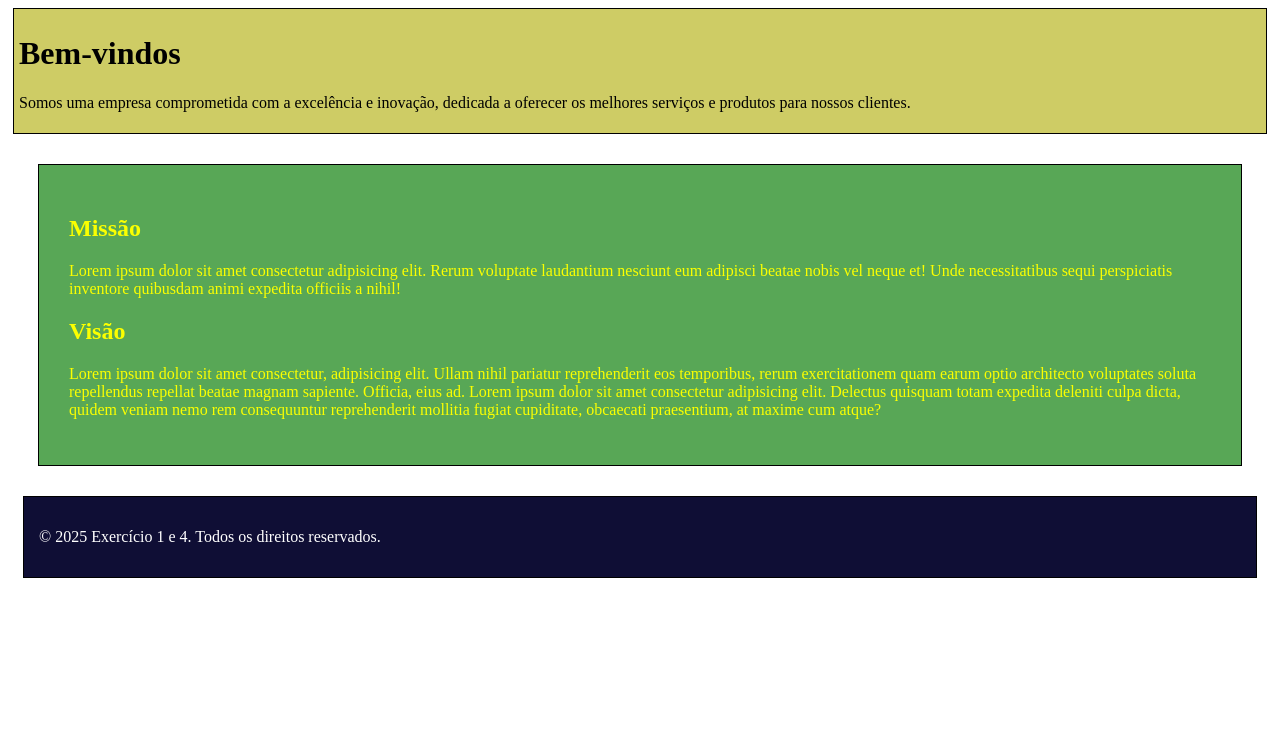
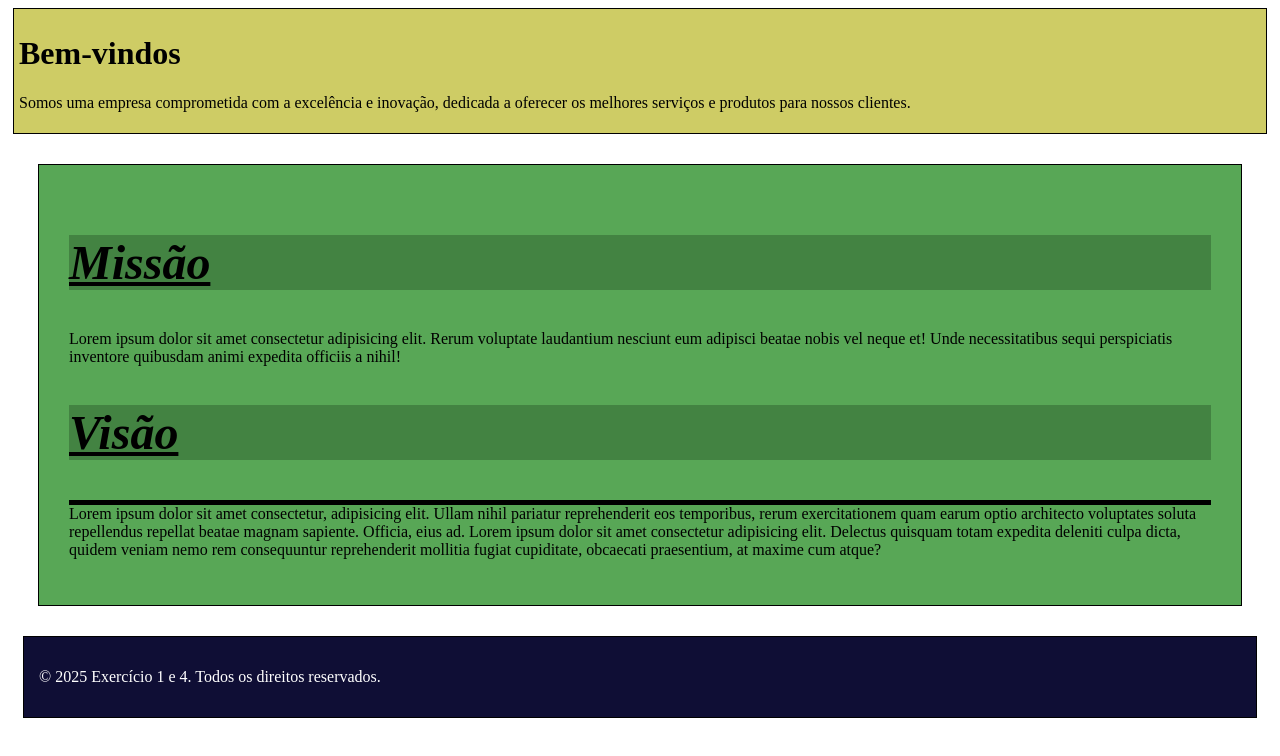
Before and after one commit to JulianoStulp/exercicio-3-codifica, a plain HTML site: page atividade-1-4e5/index.html in a window 1280 px wide. Drawn offline with Linux system fonts and the light colour scheme.

Commit message:
exercicio-5 utilizado como base o 4 e o 1

```diff
--- a/atividade-1e4/index.html
+++ b/atividade-1-4e5/index.html
@@ -14,13 +14,13 @@
 
     <main>
         <section>
-            <h2>Missão</h2>
+            <h2 class="destaque">Missão</h2>
             <p>Lorem ipsum dolor sit amet consectetur adipisicing elit. Rerum voluptate laudantium nesciunt eum adipisci beatae nobis vel neque et! Unde necessitatibus sequi perspiciatis inventore quibusdam animi expedita officiis a nihil!</p>
         </section>
 
         <section>
-            <h2>Visão</h2>
-            <p>Lorem ipsum dolor sit amet consectetur, adipisicing elit. Ullam nihil pariatur reprehenderit eos temporibus, rerum exercitationem quam earum optio architecto voluptates soluta repellendus repellat beatae magnam sapiente. Officia, eius ad. Lorem ipsum dolor sit amet consectetur adipisicing elit. Delectus quisquam totam expedita deleniti culpa dicta, quidem veniam nemo rem consequuntur reprehenderit mollitia fugiat cupiditate, obcaecati praesentium, at maxime cum atque?</p>
+            <h2 class="destaque">Visão</h2>
+            <p id="importante">Lorem ipsum dolor sit amet consectetur, adipisicing elit. Ullam nihil pariatur reprehenderit eos temporibus, rerum exercitationem quam earum optio architecto voluptates soluta repellendus repellat beatae magnam sapiente. Officia, eius ad. Lorem ipsum dolor sit amet consectetur adipisicing elit. Delectus quisquam totam expedita deleniti culpa dicta, quidem veniam nemo rem consequuntur reprehenderit mollitia fugiat cupiditate, obcaecati praesentium, at maxime cum atque?</p>
         </section>
     </main>
 
--- a/atividade-1e4/styles.css
+++ b/atividade-1-4e5/styles.css
@@ -11,7 +11,7 @@ main {
     padding: 30px;
     border: 1.5px solid black;
     background-color: rgb(88, 167, 86);
-    color: #fbff00;
+    color: #000000;
 }
 
 footer {
@@ -21,3 +21,17 @@ footer {
     background-color: rgb(15, 14, 53);
     color: #fff;
 }
+
+h2 {
+    font-size: 48px;
+    text-decoration: underline;
+}
+
+.destaque {
+    font-style: italic;
+    background-color: rgb(67, 131, 66);
+}
+
+#importante {
+    border-top: 5px solid black;
+}
```
